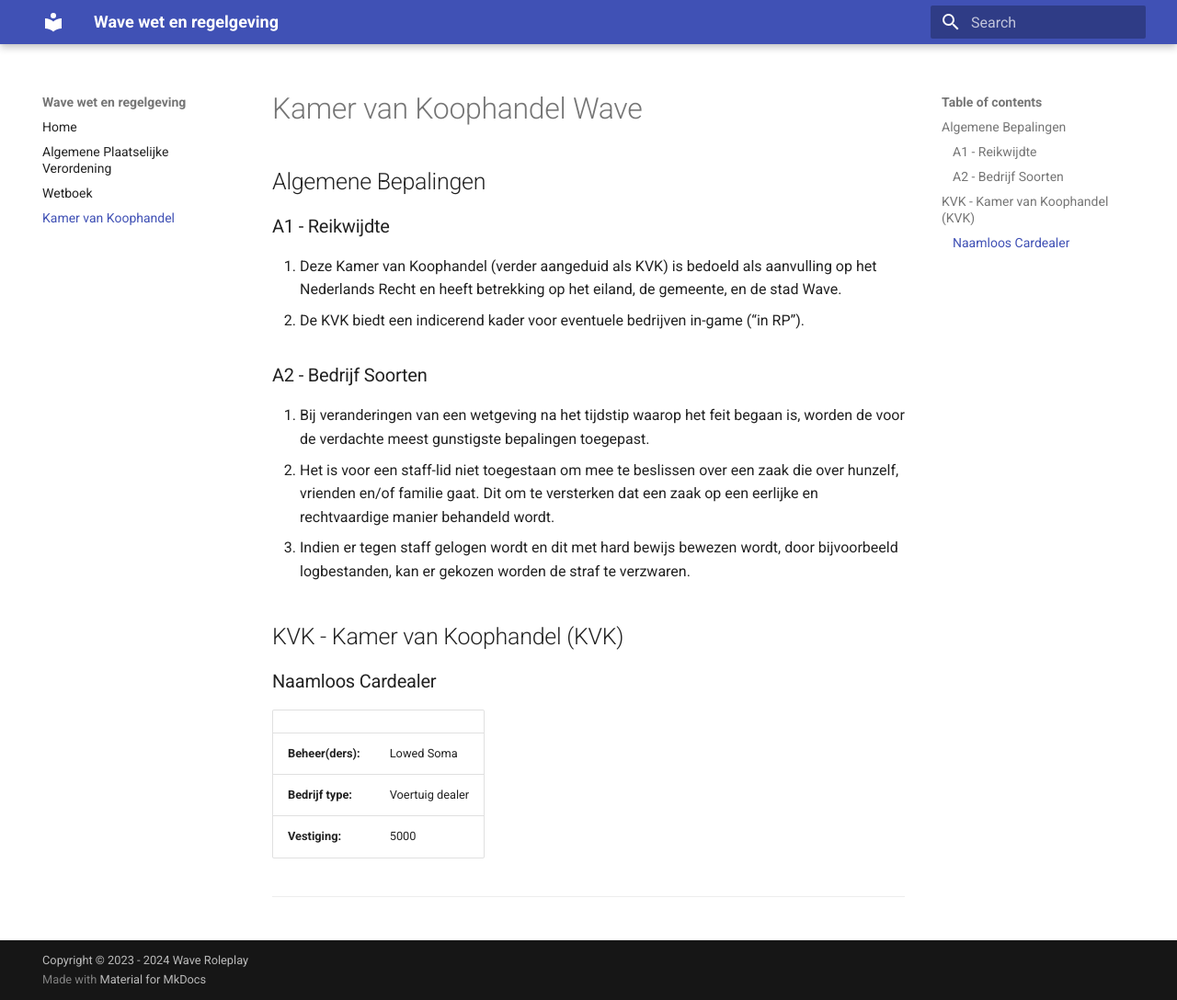
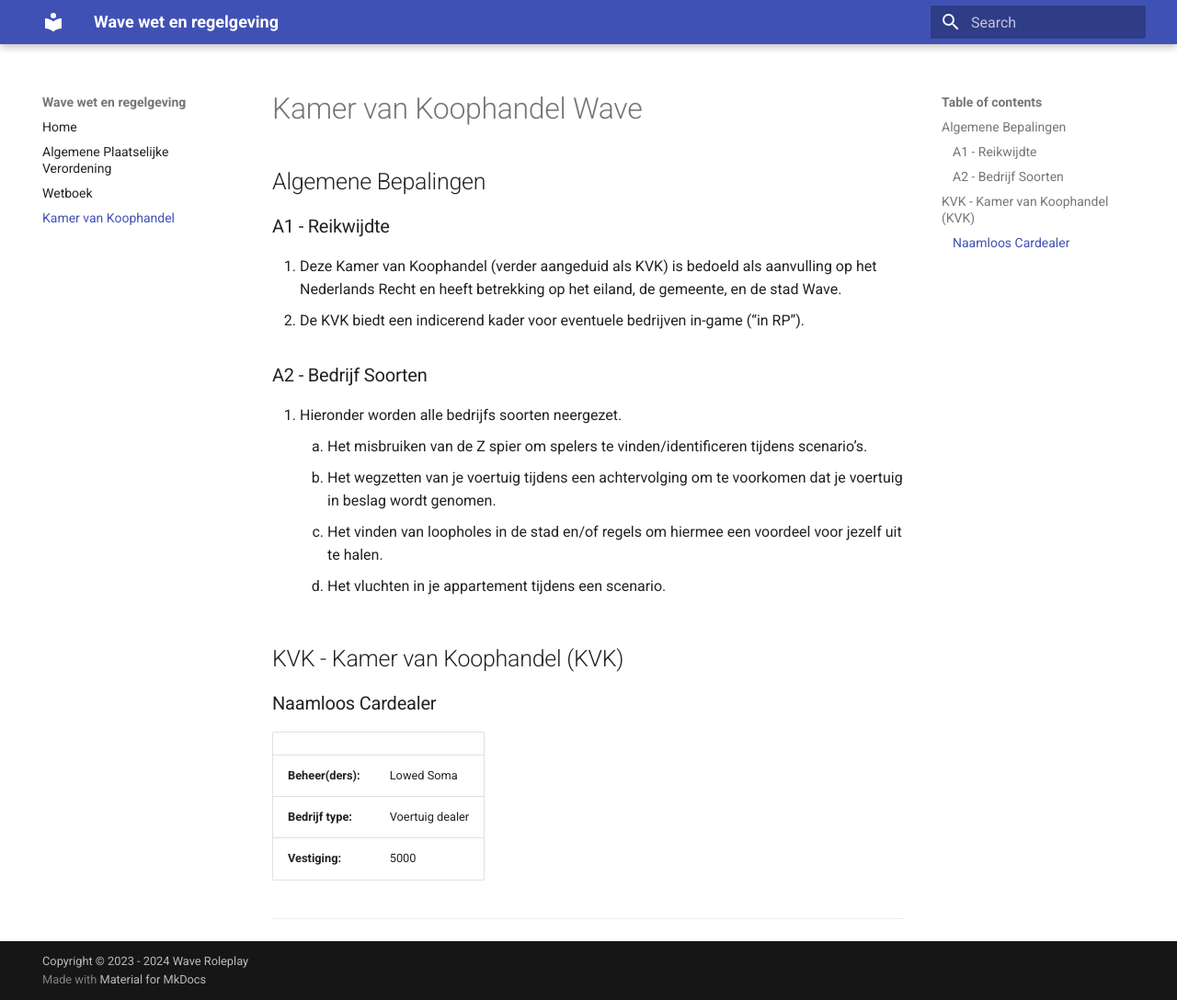
Before and after one commit to silentsources/wtsapv, an MkDocs documentation site: the page built from docs/kvk.md, in a window 1280 px wide and 1088 px high. Shown: the whole window at 92% size. Built offline with MkDocs 1.6.1 and Material for MkDocs 9.7.7, drawn with Linux system fonts in a browser that asks for light colours.

Commit message:
Update kvk.md

```diff
--- a/docs/kvk.md
+++ b/docs/kvk.md
@@ -9,9 +9,11 @@
 
 ### A2 - Bedrijf Soorten
 
-1. Bij veranderingen van een wetgeving na het tijdstip waarop het feit begaan is, worden de voor de verdachte meest gunstigste bepalingen toegepast.
-2. Het is voor een staff-lid niet toegestaan om mee te beslissen over een zaak die over hunzelf, vrienden en/of familie gaat. Dit om te versterken dat een zaak op een eerlijke en rechtvaardige manier behandeld wordt.
-3. Indien er tegen staff gelogen wordt en dit met hard bewijs bewezen wordt, door bijvoorbeeld logbestanden, kan er gekozen worden de straf te verzwaren.
+1. Hieronder worden alle bedrijfs soorten neergezet.
+    1. Het misbruiken van de Z spier om spelers te vinden/identificeren tijdens scenario’s.
+    2. Het wegzetten van je voertuig tijdens een achtervolging om te voorkomen dat je voertuig in beslag wordt genomen.
+    3. Het vinden van loopholes in de stad en/of regels om hiermee een voordeel voor jezelf uit te halen.
+    4. Het vluchten in je appartement tijdens een scenario.
 
 ## KVK - Kamer van Koophandel (KVK)
 
```
